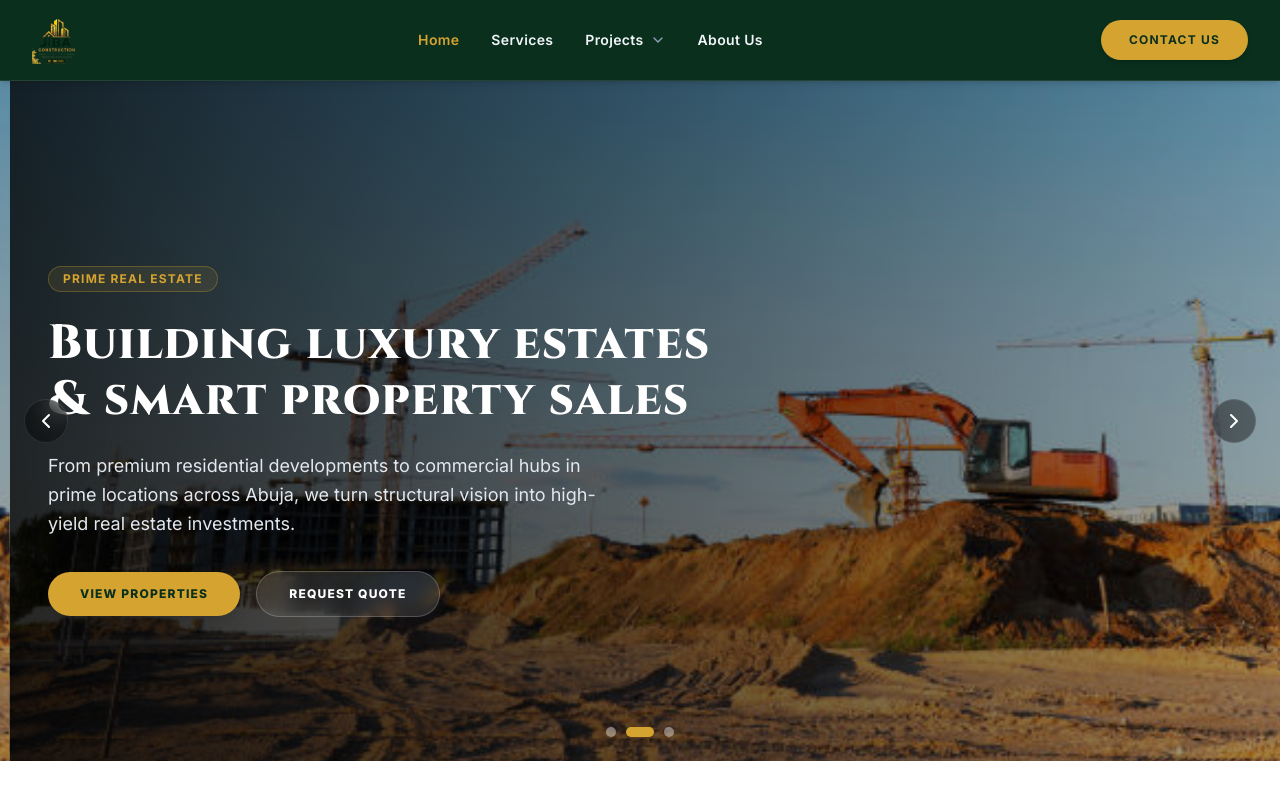
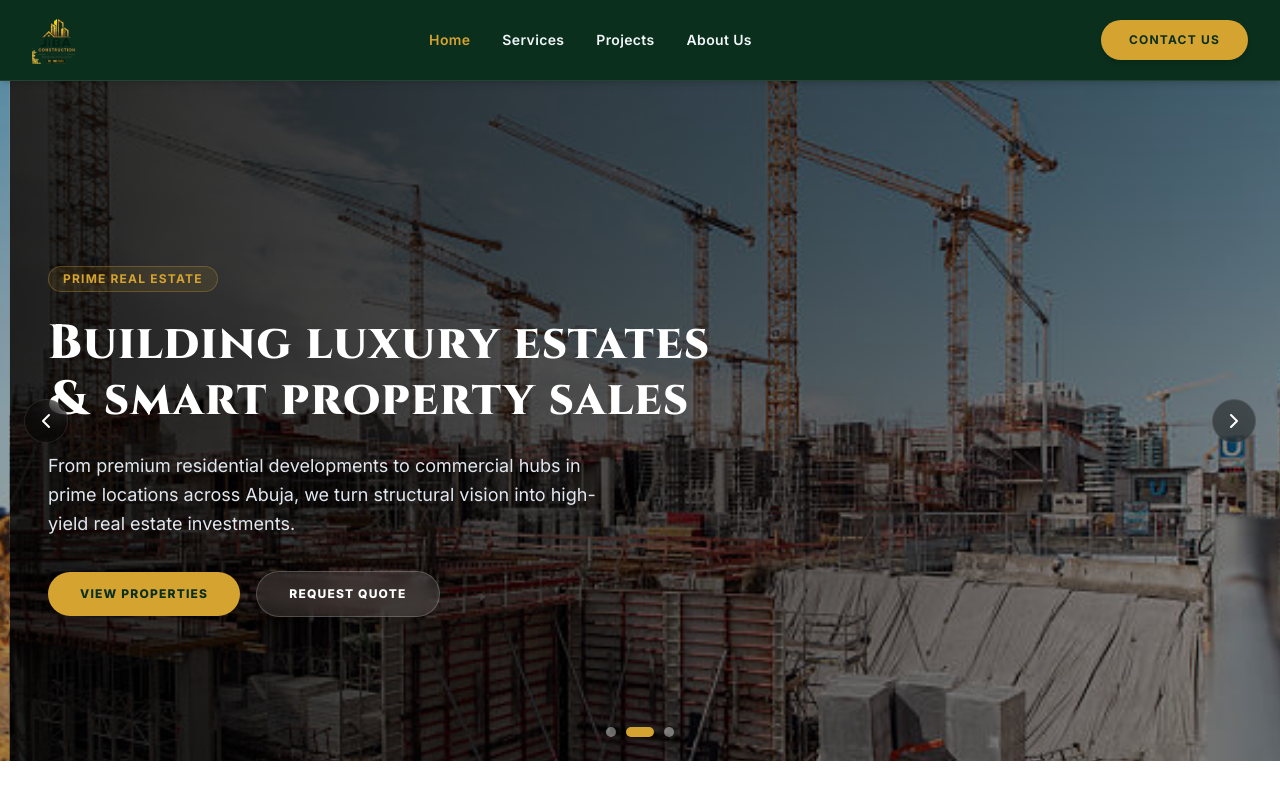
Before and after one commit to Tech-Design-Space/cstr, a Next.js app: page / in a window 1280 px wide. Shown: the top 800 px of the page. Built offline with nearby package versions, Linux system fonts and the light colour scheme.

Commit message:
upddated project nav

```diff
--- a/data/HeroCarouselData.ts
+++ b/data/HeroCarouselData.ts
@@ -24,7 +24,7 @@ export const defaultHeroData: HeroCarouselData = {
       title: "Building luxury estates & smart property sales",
       subtitle:
         "From premium residential developments to commercial hubs in prime locations across Abuja, we turn structural vision into high-yield real estate investments.",
-      bgImageUrl: "/images/portfolio-1a.jpg",
+      bgImageUrl: "/images/portfolio-1c.jpg",
 
       primaryCta: {
         label: "VIEW PROPERTIES",
@@ -41,7 +41,7 @@ export const defaultHeroData: HeroCarouselData = {
       title: "Precision execution from blueprint to key handover",
       subtitle:
         "End-to-end management guaranteeing structural integrity, strict budget compliance, and timely project delivery across all site operations.",
-      bgImageUrl: "/images/portfolio-1a.jpg",
+      bgImageUrl: "/images/portfolio-1b.jpg",
 
       primaryCta: {
         label: "CONSULT WITH US",
--- a/data/navbar.ts
+++ b/data/navbar.ts
@@ -27,12 +27,8 @@ export const defaultNavbarData: NavbarData = {
       _key: "nav-1",
 
       title: "Projects",
-      dropdownItems: [
-        { title: "All Projects", href: "/projects" },
-        { title: "Commercial Buildings", href: "/projects/commercial" },
-        { title: "Residential Estates", href: "/projects/residential" },
-        { title: "Ongoing Sites", href: "/projects/ongoing" },
-      ],
+
+      href: "/projects",
     },
     {
       id: "nav-4",
```
